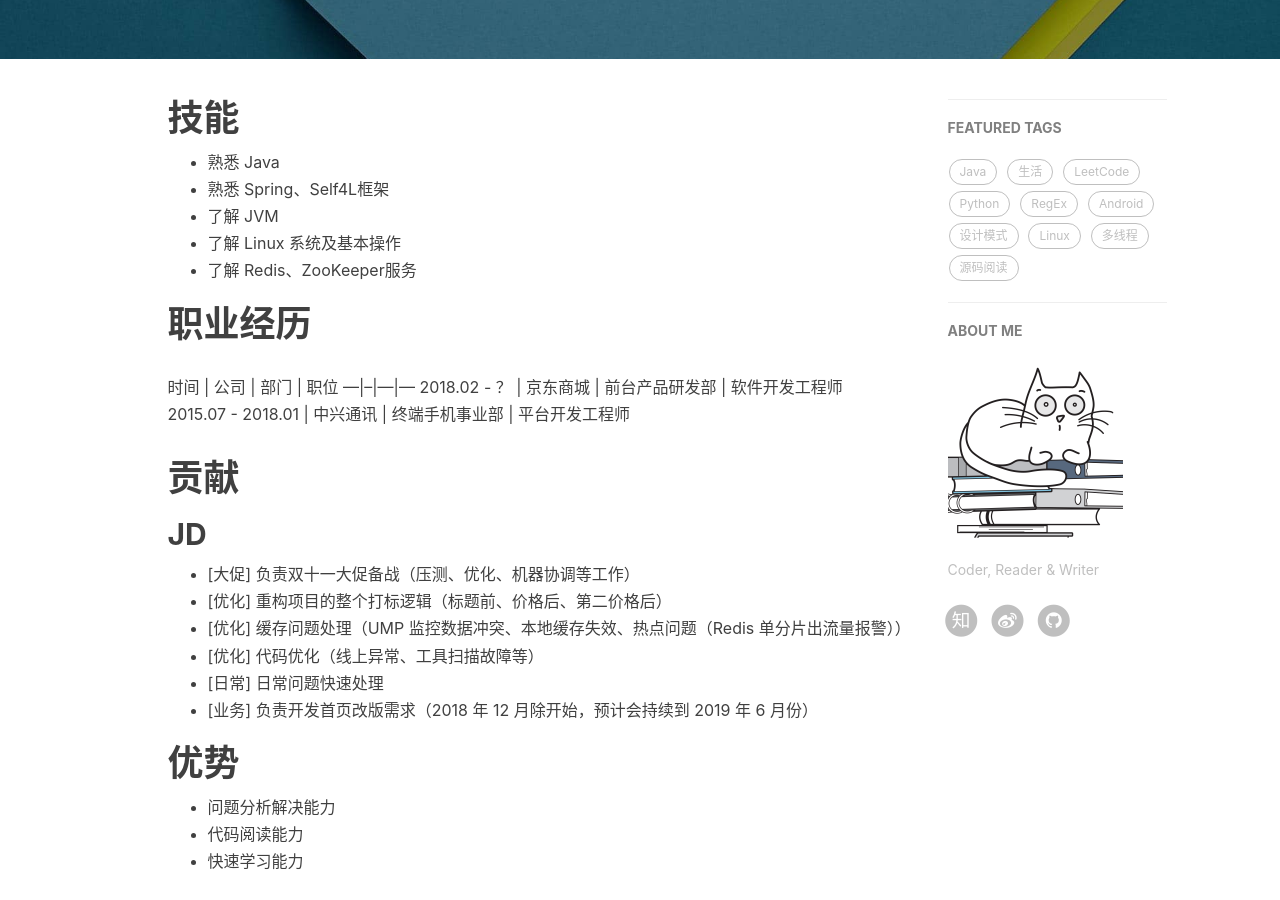
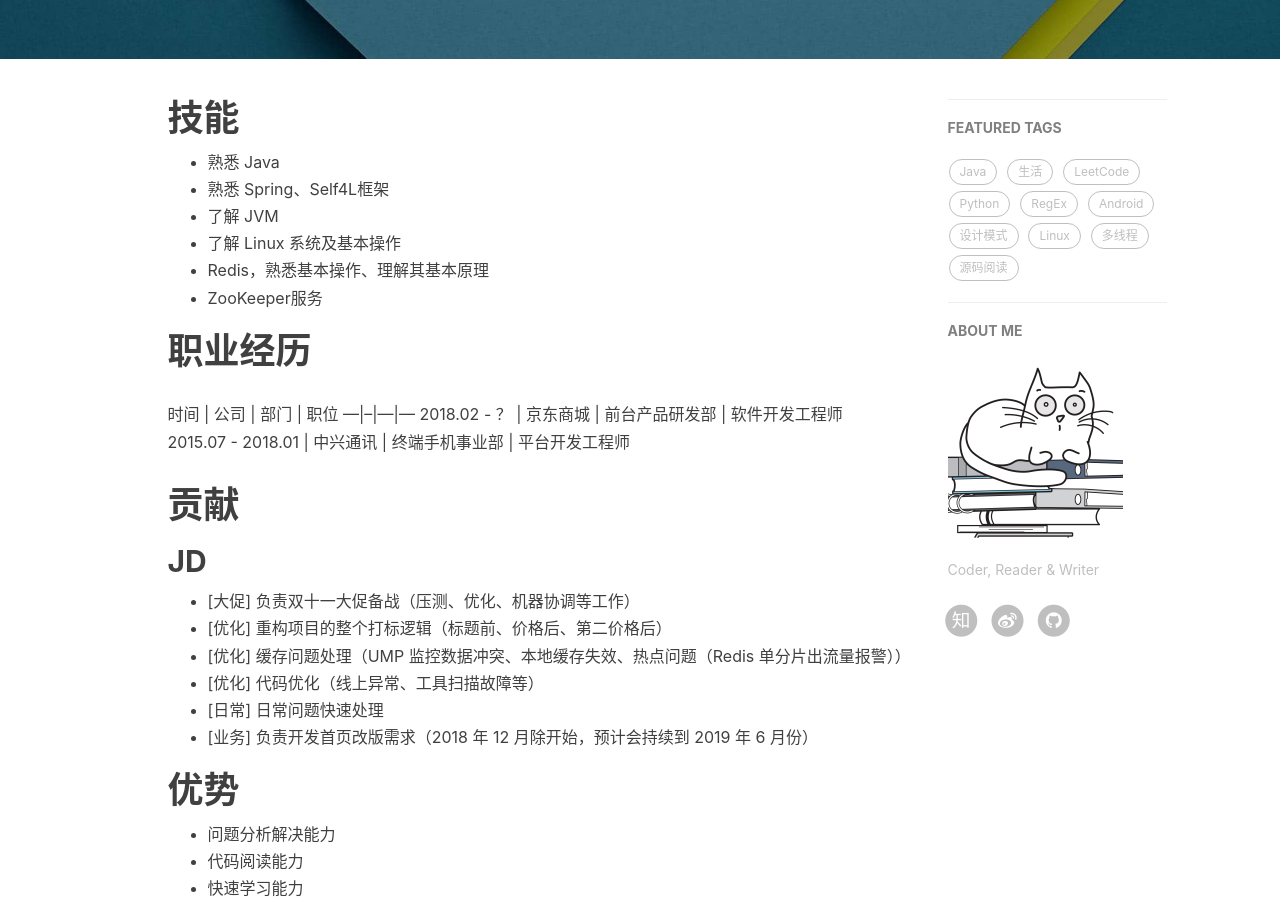
Before and after one commit to fxleyu/fxleyu.github.io, a Jekyll site: the page built from about.md, in a window 1280 px wide and 900 px high, scrolled down 339 px. Built offline with Jekyll 4.4.1, drawn with Linux system fonts in a browser that asks for light colours; nearby versions of some CDN libraries; comment, search, counter and statistics services are not loaded.

Commit message:
UPDATE  更新技能列表

```diff
--- a/about.md
+++ b/about.md
@@ -7,7 +7,8 @@ title: About
 - 熟悉 Spring、Self4L框架
 - 了解 JVM
 - 了解 Linux 系统及基本操作
-- 了解 Redis、ZooKeeper服务
+- Redis，熟悉基本操作、理解其基本原理
+- ZooKeeper服务
 
 # 职业经历
 时间  | 公司 | 部门 | 职位
```
